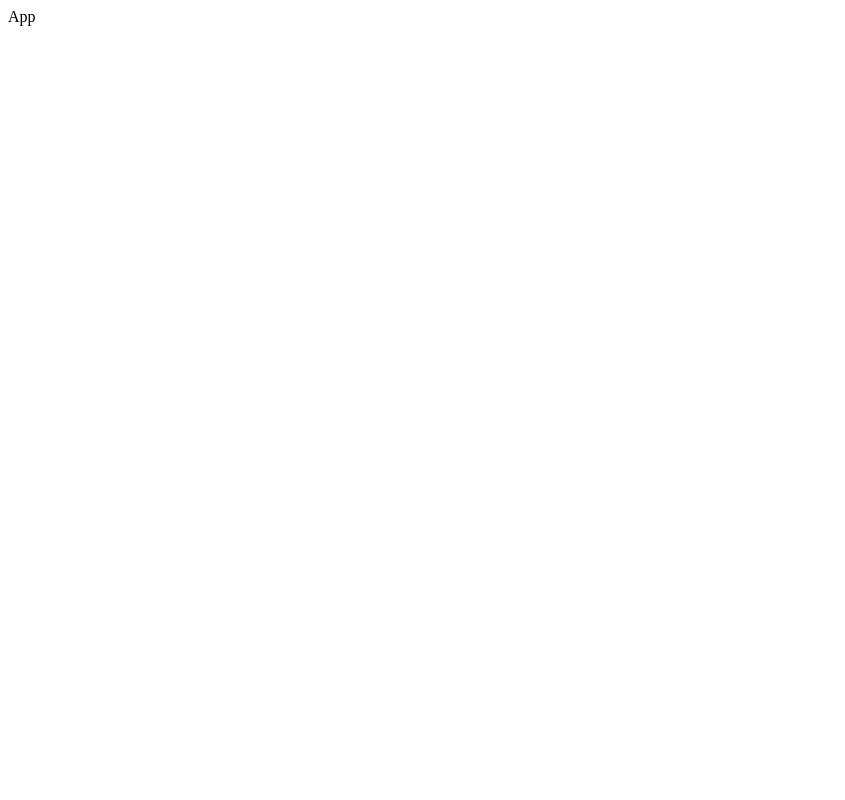
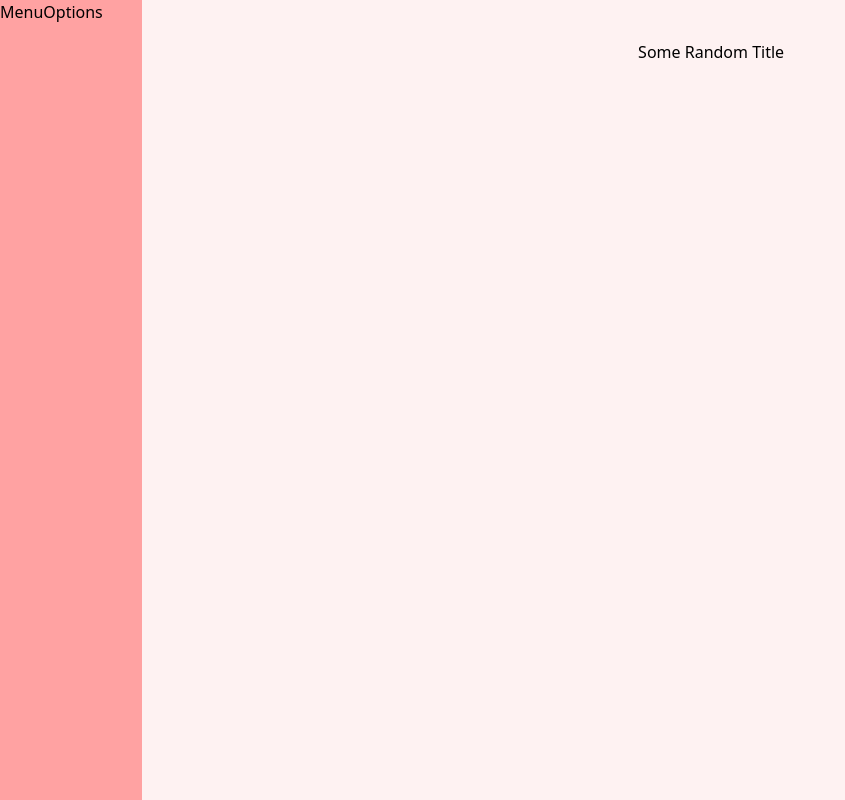
Before and after one commit to vishwajitingole/ReactTSAdvanceSession, a React (Vite) app in the folder 01intro/: page / in a window 1280 px wide. Shown: the whole page, without its empty margins (0-845 px from the left). Built offline with nearby package versions, Linux system fonts and the light colour scheme.

Commit message:
Basic Layout

```diff
--- a/01intro/index.html
+++ b/01intro/index.html
@@ -1,13 +1,17 @@
 <!doctype html>
 <html lang="en">
-  <head>
+
+<head>
     <meta charset="UTF-8" />
     <link rel="icon" type="image/svg+xml" href="/favicon.svg" />
     <meta name="viewport" content="width=device-width, initial-scale=1.0" />
-    <title>01intro</title>
-  </head>
-  <body>
+    <title>SplitScreen</title>
+    <script src="https://cdn.jsdelivr.net/npm/@tailwindcss/browser@4"></script>
+</head>
+
+<body>
     <div id="root"></div>
     <script type="module" src="/src/main.jsx"></script>
-  </body>
+</body>
+
 </html>
--- a/01intro/src/App.jsx
+++ b/01intro/src/App.jsx
@@ -1,6 +1,9 @@
+import Home from "./Home";
+import MenuOptions from "./MenuOptions";
+import SplitScreen from "./Screen/SplitScreen";
 
 export default function App() {
   return (
-    <div>App</div>
+    <div><SplitScreen Left={MenuOptions} Right={Home}/></div>
   )
 }
--- /dev/null
+++ b/01intro/src/Components/Navbar.jsx
@@ -0,0 +1,8 @@
+
+function Navbar() {
+  return (
+    <div className="text-center p-10">Some Random Title</div>
+  )
+}
+
+export default Navbar
--- /dev/null
+++ b/01intro/src/Home.jsx
@@ -0,0 +1,9 @@
+import Navbar from "./Components/Navbar"
+
+function Home() {
+  return (
+    <div><Navbar/></div>
+  )
+}
+
+export default Home
--- /dev/null
+++ b/01intro/src/MenuOptions.jsx
@@ -0,0 +1,8 @@
+
+function MenuOptions() {
+  return (
+    <div>MenuOptions</div>
+  )
+}
+
+export default MenuOptions
--- /dev/null
+++ b/01intro/src/Screen/SplitScreen.jsx
@@ -0,0 +1,18 @@
+function SplitScreen({ Left, Right }) {
+  return (
+
+    <div className="w-full h-screen flex">
+
+        <div className="w-1/8 bg-red-300">
+            <Left />
+        </div>
+
+        <div className="w-full bg-red-50">
+            <Right />
+        </div>
+
+    </div>
+  )
+}
+
+export default SplitScreen
```
